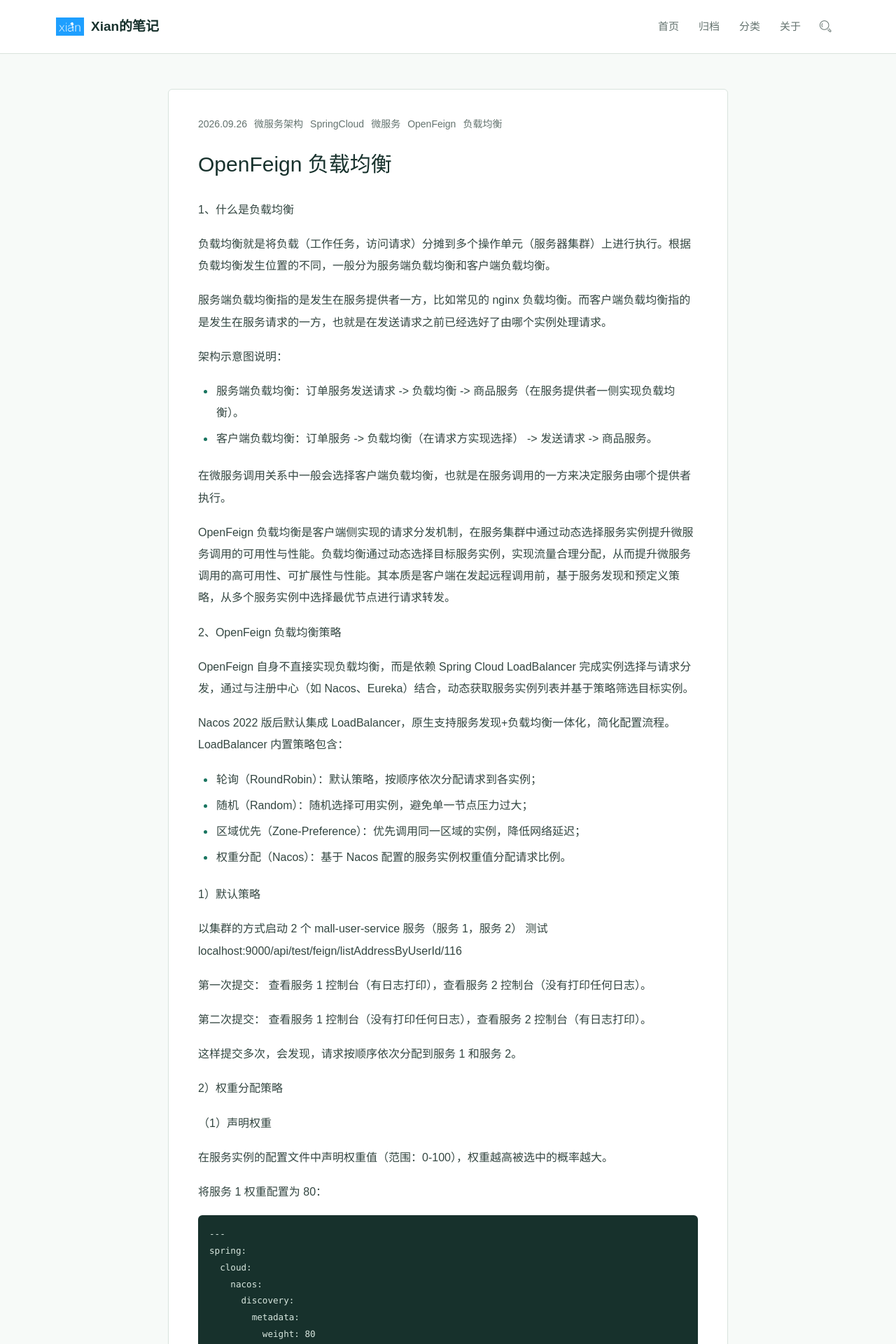
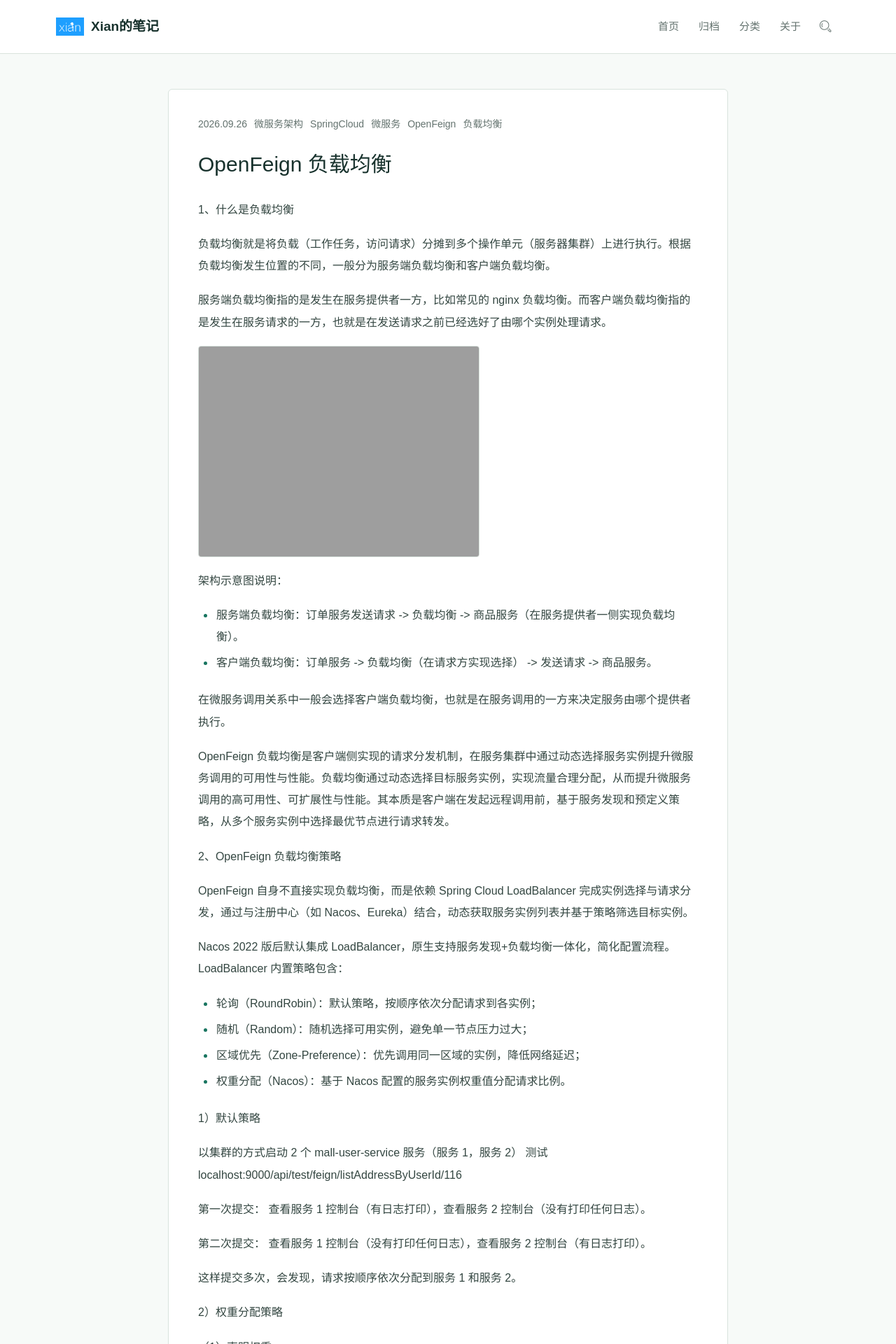
Before and after one commit to XiaoHeiXian/xiaoheixian.github.io, a Jekyll site: the page built from posts/2026-09-26-openfeign-loadbalancer.md, in a window 1280 px wide. Shown: the top 1920 px of the page at 70% size. Built offline with Jekyll 4.4.1, drawn with Linux system fonts in a browser that asks for light colours.

Commit message:
docs: update OpenFeign 负载均衡

```diff
--- a/posts/2026-09-26-openfeign-loadbalancer.md
+++ b/posts/2026-09-26-openfeign-loadbalancer.md
@@ -17,6 +17,8 @@ permalink: /posts/2026-09-26-openfeign-loadbalancer.html
 负载均衡就是将负载（工作任务，访问请求）分摊到多个操作单元（服务器集群）上进行执行。根据负载均衡发生位置的不同，一般分为服务端负载均衡和客户端负载均衡。
 
 服务端负载均衡指的是发生在服务提供者一方，比如常见的 nginx 负载均衡。而客户端负载均衡指的是发生在服务请求的一方，也就是在发送请求之前已经选好了由哪个实例处理请求。
+
+![架构示意图](https://xiaoheixian.github.io/posts/assets/278_65.png)
 
 架构示意图说明：
 - 服务端负载均衡：订单服务发送请求 -> 负载均衡 -> 商品服务（在服务提供者一侧实现负载均衡）。
```
